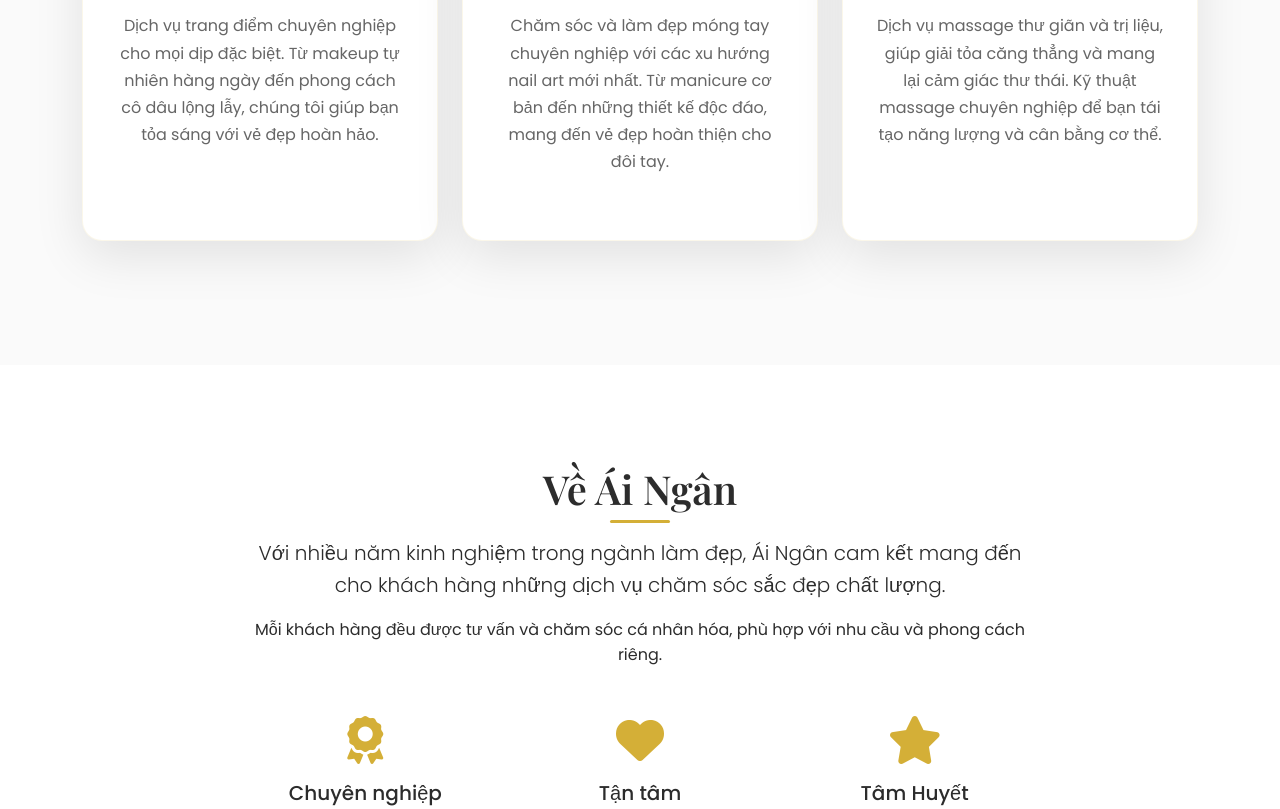
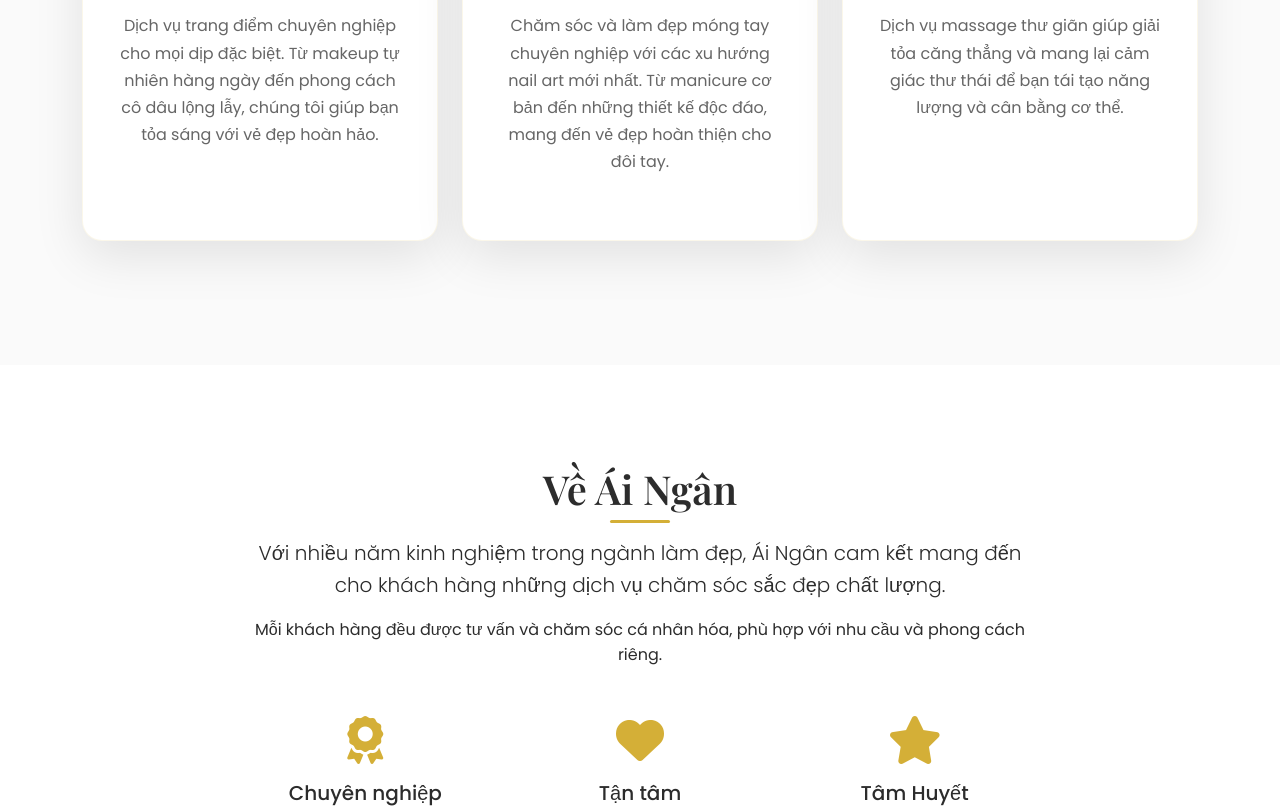
Before and after one commit to phuynh243/aingan-makeup, a plain HTML site: page index.html in a window 1280 px wide. Shown: the part 1247-2056 px from the top of the page. Drawn offline with nearby package versions, Linux system fonts and the light colour scheme; a web font is replaced by a local one.

Commit message:
Update index.html
Signed-off-by: phuynh243 <102955085+phuynh243@users.noreply.github.com>

```diff
--- a/index.html
+++ b/index.html
@@ -471,7 +471,7 @@
                             <i class="fas fa-spa"></i>
                         </div>
                         <h3>Massage</h3>
-                        <p>Dịch vụ massage thư giãn và trị liệu, giúp giải tỏa căng thẳng và mang lại cảm giác thư thái. Kỹ thuật massage chuyên nghiệp để bạn tái tạo năng lượng và cân bằng cơ thể.</p>
+                        <p>Dịch vụ massage thư giãn giúp giải tỏa căng thẳng và mang lại cảm giác thư thái để bạn tái tạo năng lượng và cân bằng cơ thể.</p>
                     </div>
                 </div>
             </div>
```
